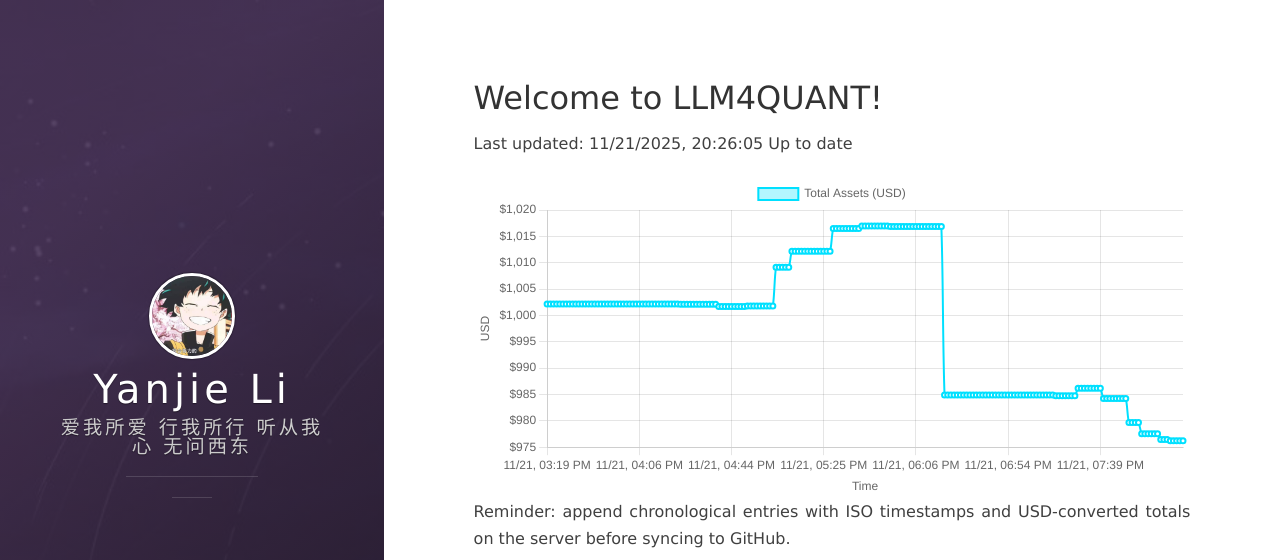
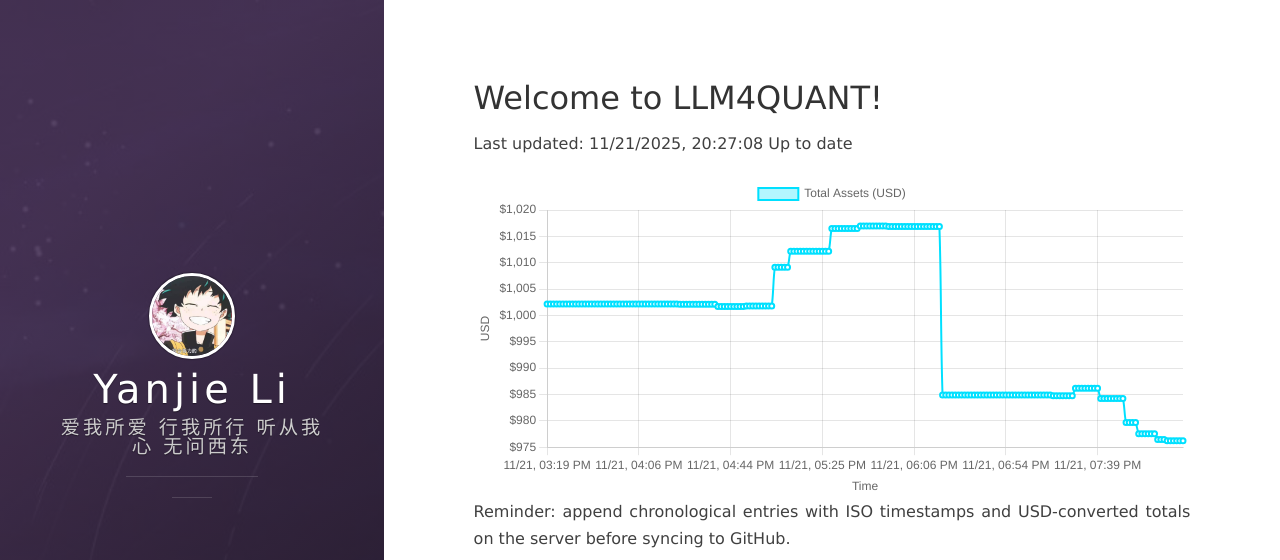
Before and after one commit to leeyegy/leeyegy.github.io, a Jekyll site: the page built from live-trading.html, in a window 1280 px wide and 1000 px high. Shown: the top 560 px of the window. Built offline with Jekyll 4.4.1, drawn with Linux system fonts in a browser that asks for light colours; nearby versions of some CDN libraries.

Commit message:
AccountMonitor: update balance history 2025-11-22T04:27:08+08:00

```diff
--- a/assets/data/binance/balance-history.json
+++ b/assets/data/binance/balance-history.json
@@ -1,5 +1,5 @@
 {
-  "generatedAt": "2025-11-22T04:26:05+08:00",
+  "generatedAt": "2025-11-22T04:27:08+08:00",
   "asset": "total_usd_value",
   "history": [
     {
@@ -805,6 +805,10 @@
     {
       "timestamp": "2025-11-22T04:26:05+08:00",
       "totalUsd": 976.21937739
+    },
+    {
+      "timestamp": "2025-11-22T04:27:08+08:00",
+      "totalUsd": 976.21937739
     }
   ]
 }
```
